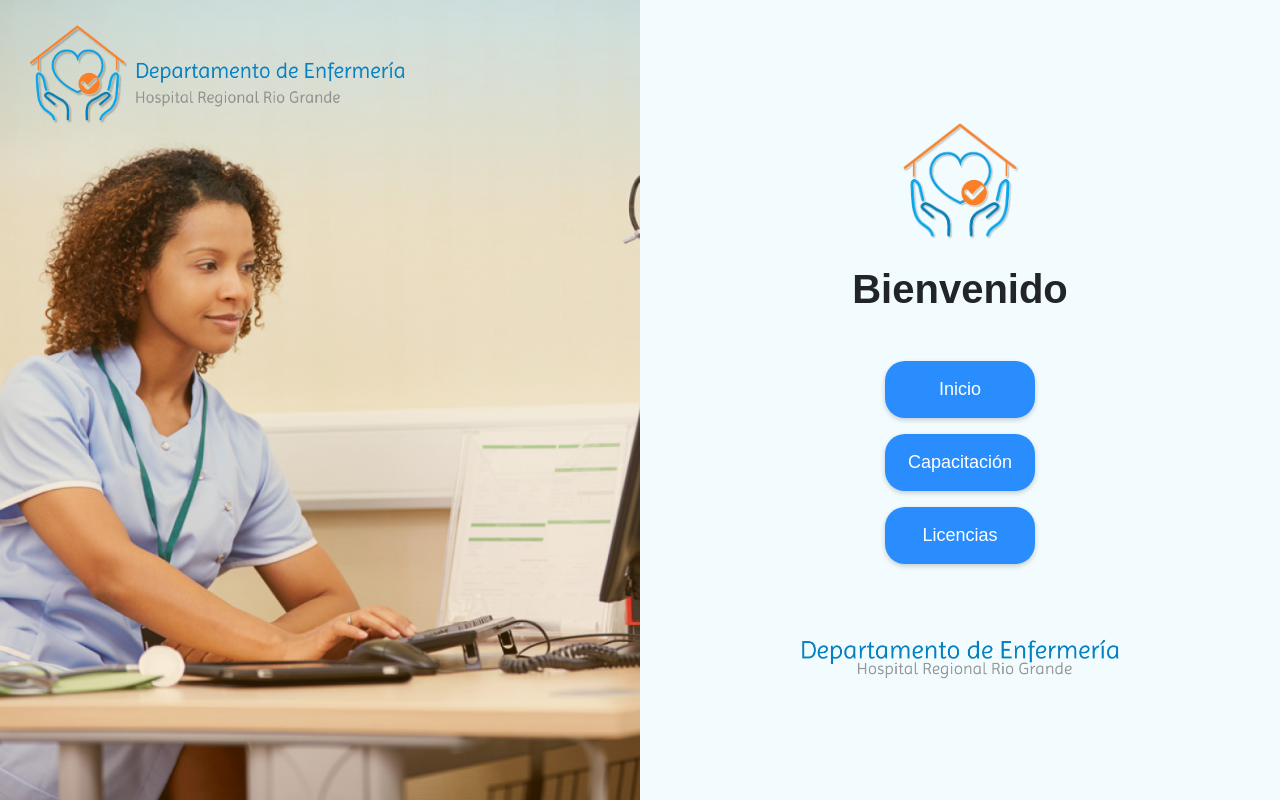
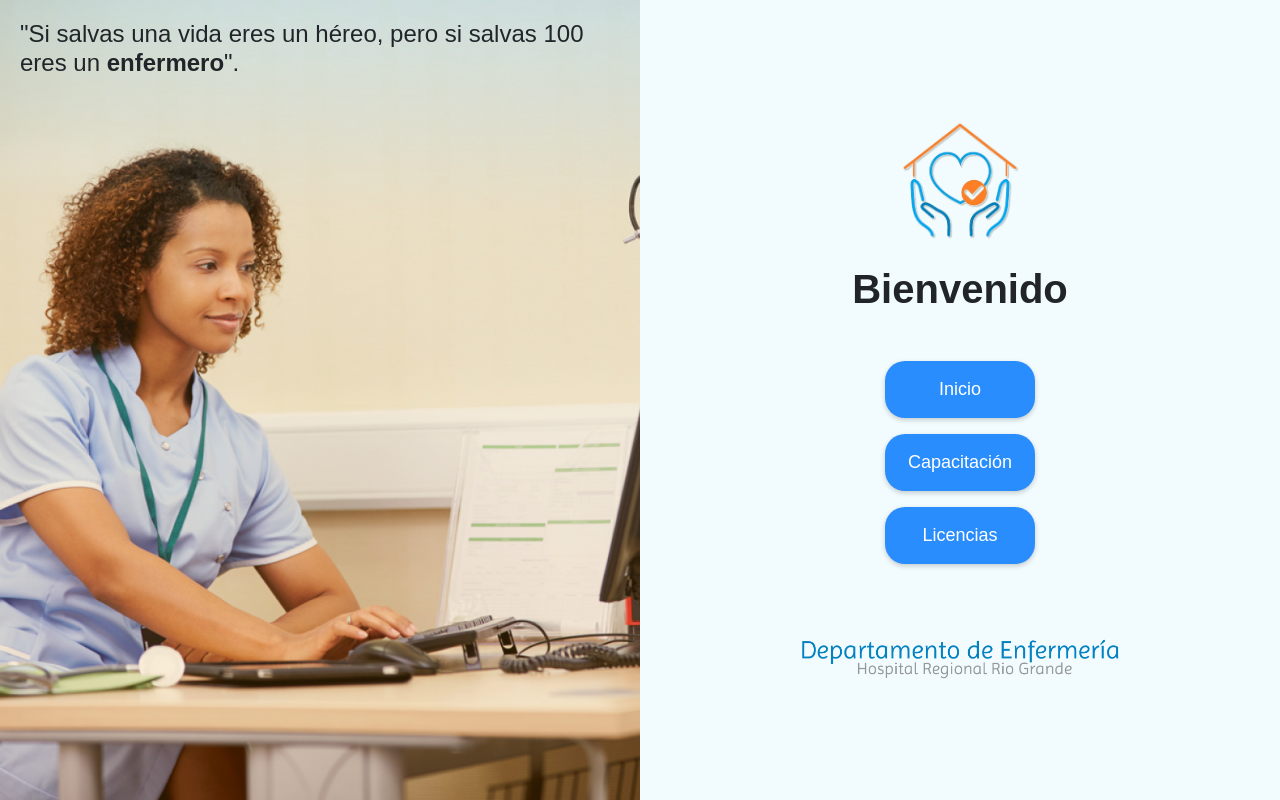
Before and after one commit to CristianSombra/NursingHRRG, a React (Vite) app: page / in a window 1280 px wide. Built offline with nearby package versions, Linux system fonts and the light colour scheme.

Commit message:
Landing, Updates.
Effects and styles were updated.

```diff
--- a/src/App.css
+++ b/src/App.css
@@ -10,7 +10,7 @@ body {
 }
 
 h1 h4 {
-    color: #486682;
+    color: #566c82;
 }
 
 p {
--- a/src/views/landing/landing.css
+++ b/src/views/landing/landing.css
@@ -23,13 +23,12 @@
     object-fit: cover;
 }
 
-.logo {
+.text-overlay-landing {
     position: absolute;
-    top: 0px;
-    left: 10px;
-    z-index: 1;
-    width: 400px;
-    height: auto;
+    top: 0;
+    text-align: left;
+    max-width: 50%;
+    padding: 20px;
 }
 
 .logoMobile {
@@ -95,6 +94,14 @@
         position: relative;
     }
 
+    .text-overlay-landing {
+        position: absolute;
+        top: 0;
+        text-align: left;
+        max-width: 100%;
+        padding: 20px;
+    }
+
     .logo {
         top: 10px;
         left: 50%;
--- a/src/views/landing/landing.jsx
+++ b/src/views/landing/landing.jsx
@@ -1,8 +1,8 @@
 import React from "react";
 import { Link } from "react-router-dom";
+import { motion } from "framer-motion";
 import PageTransitionEvent from '../../components/pagetransition/pagetransition';
 import imgNurse from '../../assets/nurse.png';
-import logoLanding from '../../assets/logoLanding.png';
 import logoLanding2 from '../../assets/logoLanding2.png';
 import titleMobile from '../../assets/titleMobile.png';
 import './landing.css';
@@ -13,7 +13,16 @@ const Landing = () => {
             <div className="container-landing">
                 <div className="left-section d-none d-md-block">
                     <img src={imgNurse} alt="" className="img-fluid img-custom-landing"/>
-                    <img src={logoLanding} alt="Logo" className="logo"/>
+                    <div className="text-overlay-landing">
+                                <motion.h4
+                                    initial={{y: 50, opacity: 0, filter: 'blur(6px)'}}
+                                    animate={{y: 0, opacity: 1, filter: 'blur(0)'}}
+                                    transition={{duration: 1.2, delay: 0.4}}
+                                    className="col-12 "
+                                >
+                                    "Si salvas una vida eres un héreo, pero si salvas 100 eres un <strong>enfermero</strong>".
+                                </motion.h4>
+                        </div>
                 </div>
                 <div className="right-section">
                     <div className="text-center">
@@ -38,6 +47,16 @@ const Landing = () => {
                         </div>
                         <img src={titleMobile} alt="Logo" className="titleMobile"/>
                     </div>
+                    <div>
+                        <motion.p
+                                    initial={{y: 50, opacity: 0, filter: 'blur(6px)'}}
+                                    animate={{y: 0, opacity: 1, filter: 'blur(0)'}}
+                                    transition={{duration: 1.2, delay: 0.4}}
+                                    className="col-12 my-3 d-block d-md-none"
+                                >
+                                    "Si salvas una vida eres un héreo, pero si salvas 100 eres un <strong>enfermero</strong>".
+                        </motion.p>
+                    </div>
                 </div>
             </div>
         </PageTransitionEvent>
--- a/src/views/updates/updates.jsx
+++ b/src/views/updates/updates.jsx
@@ -171,7 +171,7 @@ const Updates = () => {
                                 initial={{x: 50, opacity: 0, filter: 'blur(6px)'}}
                                 animate={{x: 0, opacity: 1, filter: 'blur(0)'}}
                                 transition={{duration: 1.2, delay: 0.4}}
-                                className="col-10 fw-bold my-3">
+                                className="fw-bold my-3">
                                     Capacitaciones mes de Mayo
                             </motion.h4>
                             <div className="row d-flex justify-content-around mx-auto">
```
